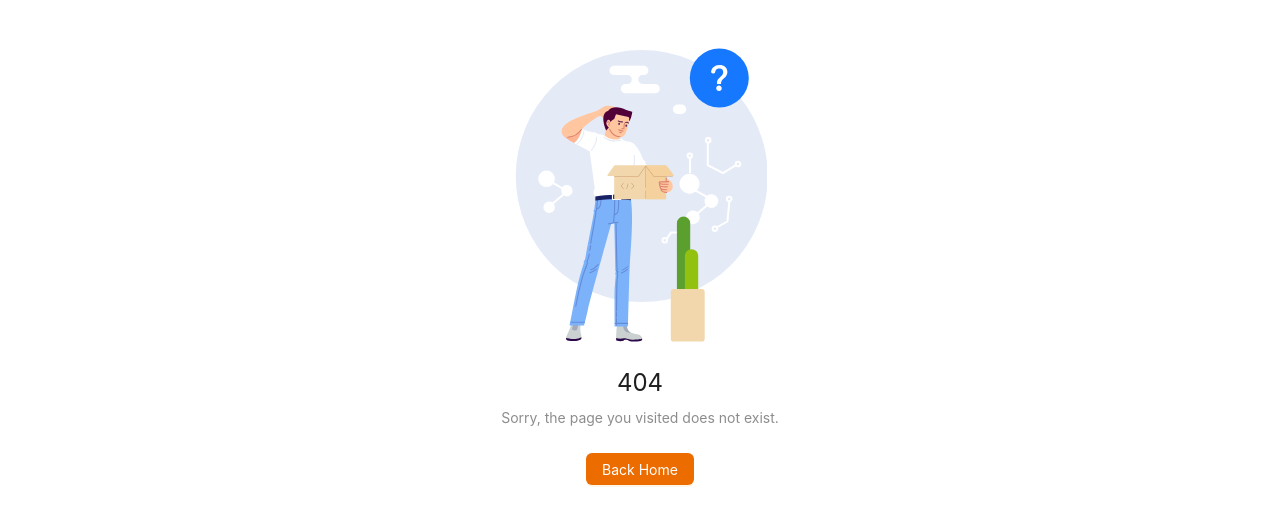
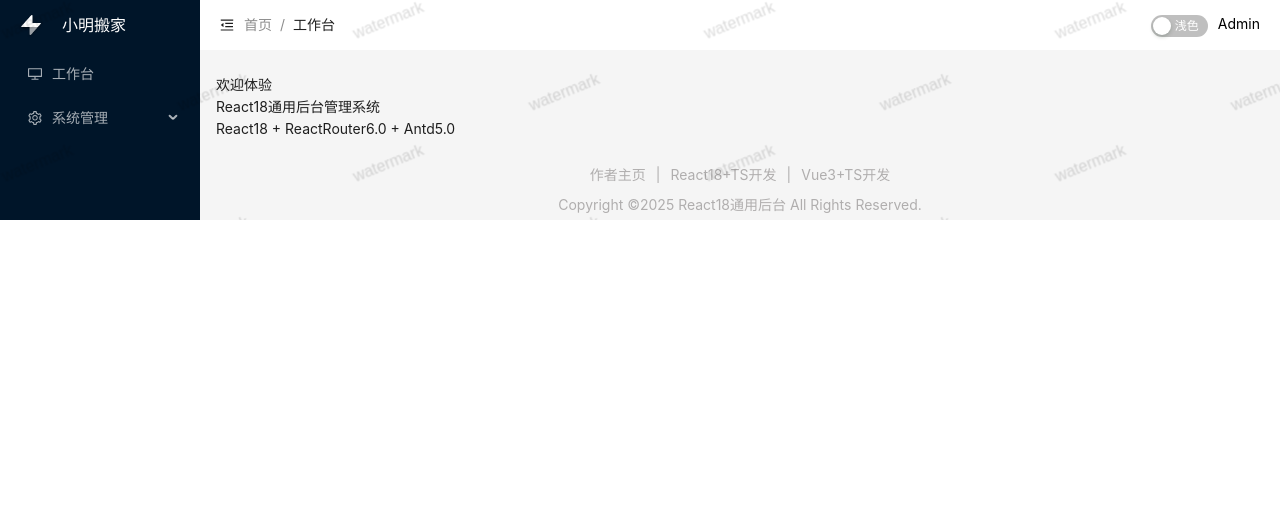
Before and after one commit to solunara/react-manager, a React (Vite) app: page /welcome in a window 1280 px wide. Before the commit this address led to /404. Shown: the top 526 px of the page. Built offline with nearby package versions, Linux system fonts and the light colour scheme.

Commit message:
更新欢迎页

```diff
--- /dev/null
+++ b/src/components/navMenu/index.module.less
@@ -0,0 +1,14 @@
+.logo {
+  display: flex;
+  align-items: center;
+  font-size: 16px;
+  color: #fff;
+  line-height: 50px;
+  cursor: pointer;
+}
+
+.img {
+  width: 30px;
+  height: 30px;
+  margin: 0 16px;
+}
--- /dev/null
+++ b/src/components/navMenu/index.tsx
@@ -0,0 +1,40 @@
+import { Menu } from "antd"
+import styles from "./index.module.less"
+import { DesktopOutlined, SettingOutlined, TeamOutlined } from "@ant-design/icons"
+import { Navigate, useNavigate } from "react-router-dom"
+
+const NavMenu = () => {
+  const navigate = useNavigate()
+  const items = [
+    {
+      key: "1",
+      label: "工作台",
+      icon: <DesktopOutlined />
+    },
+    {
+      key: "2",
+      label: "系统管理",
+      icon: <SettingOutlined />,
+      children: [
+        {
+          key: "3",
+          label: "用户管理",
+          icon: <TeamOutlined />
+        }
+      ]
+    }
+  ]
+  const goHome = () => {
+    navigate("/welcome")
+  }
+  return (
+    <div className={styles.navmenu}>
+      <div className={styles.logo} onClick={goHome}>
+        <img src='logo.png' alt='' className={styles.img} />
+        <span>小明搬家</span>
+      </div>
+      <Menu theme='dark' defaultOpenKeys={["1"]} mode='inline' items={items} />
+    </div>
+  )
+}
+export default NavMenu
--- a/src/router/index.tsx
+++ b/src/router/index.tsx
@@ -8,7 +8,7 @@
 const router = [
   {
     path: "/",
-    element: <Navigate to='/home' />
+    element: <Navigate to='/welcome' />
   },
   {
     path: "/login",
@@ -18,7 +18,7 @@
     element: <Layout />,
     children: [
       {
-        path: "/home",
+        path: "/welcome",
         element: <Welcome />
       }
     ]
--- a/src/views/common/Welcome.tsx
+++ b/src/views/common/Welcome.tsx
@@ -1,3 +1,12 @@
 export default function Welcome() {
-  return <div>Welcome</div>
+  return (
+    <div className='welcome'>
+      <div className='content'>
+        <div className='subTitle'>欢迎体验</div>
+        <div className='title'>React18通用后台管理系统</div>
+        <div className='desc'>React18 + ReactRouter6.0 + Antd5.0</div>
+      </div>
+      <div className='img'></div>
+    </div>
+  )
 }
--- a/src/views/layout/index.tsx
+++ b/src/views/layout/index.tsx
@@ -1,6 +1,8 @@
 import React from "react"
+import { Outlet } from "react-router-dom"
 import { UploadOutlined, UserOutlined, VideoCameraOutlined } from "@ant-design/icons"
 import { Layout, Menu, theme, Watermark } from "antd"
+import NavMenu from "@/components/navMenu"
 import NavHeader from "@/components/navHeader"
 import NavFooter from "@/components/navFooter"
 
@@ -13,10 +15,6 @@
 }))
 
 const App: React.FC = () => {
-  const {
-    token: { colorBgContainer, borderRadiusLG }
-  } = theme.useToken()
-
   return (
     <Watermark content='watermark'>
       <Layout>
@@ -30,21 +28,12 @@
             console.log(collapsed, type)
           }}
         >
-          侧边栏
+          <NavMenu />
         </Sider>
         <Layout>
           <NavHeader />
           <Content style={{ margin: "24px 16px 0" }}>
-            <div
-              style={{
-                padding: 24,
-                minHeight: 360,
-                background: colorBgContainer,
-                borderRadius: borderRadiusLG
-              }}
-            >
-              content
-            </div>
+            <Outlet />
           </Content>
           <NavFooter />
         </Layout>
```
Also changed, not shown: public/logo.png (added).
